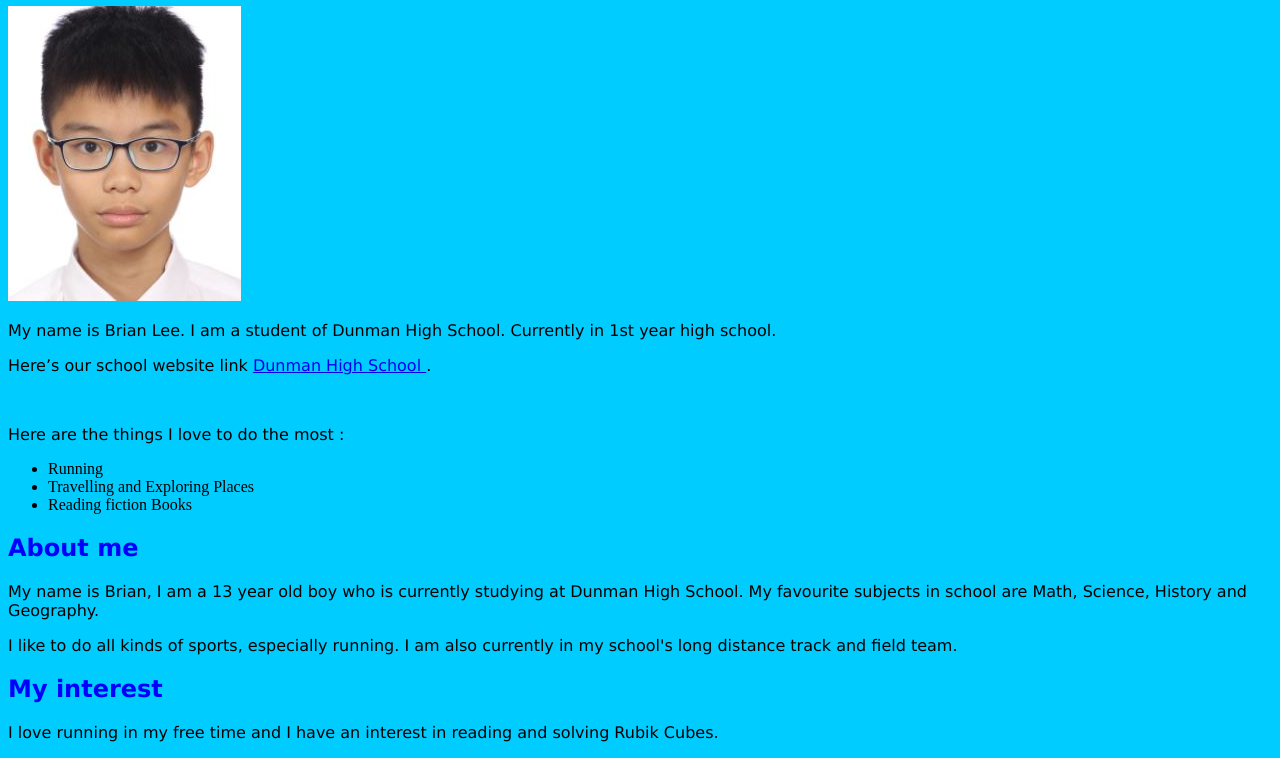
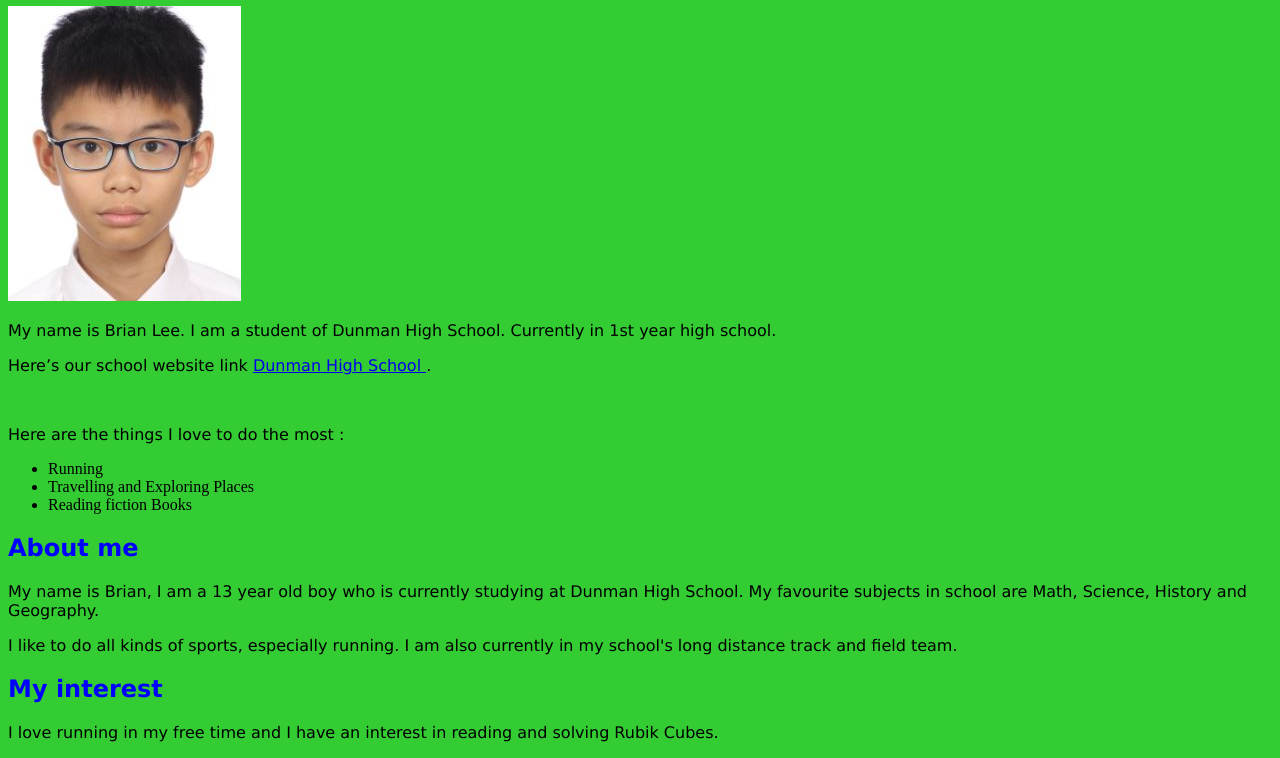
Before and after one commit to dhsbrianleemingfeng/dhsbrianleemingfeng.github-io, a plain HTML site: page index.html in a window 1280 px wide. Shown: the part 75-833 px from the top of the page. Drawn offline with Linux system fonts and the light colour scheme.

Commit message:
Update style.css

```diff
--- a/style.css
+++ b/style.css
@@ -14,5 +14,5 @@ p{
 }
 
 body {
-    background-color:#00ccff
+    background-color:#33cc33
 }
```
